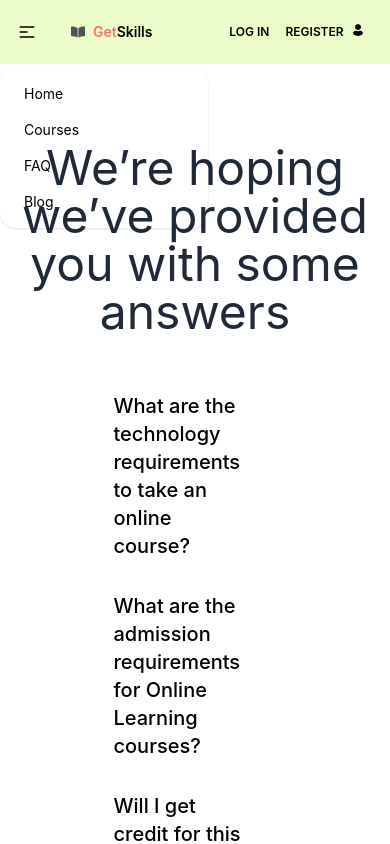
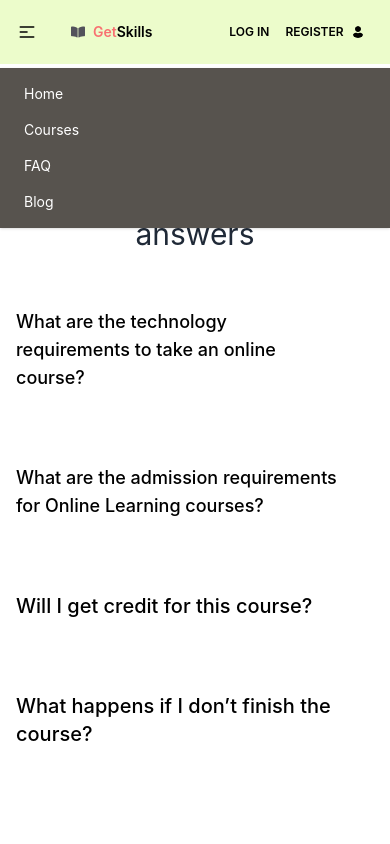
Before and after one commit to tauhid880/Get_Skils, a React (Create React App) app: page /faq in a window 390 px wide. Both pictures are taken after a click on the label 27 px from the left and 32 px from the top of the page. Shown: the top 844 px of the page. Built offline with nearby package versions, Linux system fonts and the light colour scheme; no server answers.

Commit message:
PDF print button done

```diff
--- a/package.json
+++ b/package.json
@@ -15,6 +15,7 @@
     "react-icons": "^4.6.0",
     "react-router-dom": "^6.4.2",
     "react-scripts": "5.0.1",
+    "react-to-print": "^2.14.7",
     "web-vitals": "^2.1.4"
   },
   "scripts": {
--- a/src/Pages/CourseCard/CourseCard.js
+++ b/src/Pages/CourseCard/CourseCard.js
@@ -5,7 +5,7 @@ const CourseCard = ({ courses }) => {
   const { picture, name, duration, title, id } = courses;
   return (
     <div>
-      <div className="card w-96  bg-yellow-100  shadow-2xl rounded-none">
+      <div className="card w-full h-full  bg-yellow-100  shadow-2xl rounded-none">
         <figure className="object-cover">
           <img src={picture} alt="Shoes" />
         </figure>
--- a/src/Pages/CourseDetails/CourseDetails.js
+++ b/src/Pages/CourseDetails/CourseDetails.js
@@ -1,8 +1,11 @@
 import React from "react";
 import { FaFilePdf } from "react-icons/fa";
-import { Link, useLoaderData } from "react-router-dom";
+import { useLoaderData } from "react-router-dom";
+import ReactToPrint from "react-to-print";
+import { useRef } from "react";
 
 const CourseDetails = () => {
+  const ref = useRef();
   const course = useLoaderData();
   const {
     title,
@@ -22,20 +25,15 @@ const CourseDetails = () => {
             alt=""
             className="lg:max-w-sm w-9/12 rounded-lg shadow-2xl object-cover"
           />
-          <div className="bg-red-100 shadow-2xl p-5">
+          {/* print pdf */}
+          <div className="print bg-red-100 shadow-2xl p-5">
+            <div className="sss">
+              <div ref={ref} className="a m-10">
                 <div className="flex lg:flex-row  flex-col justify-start gap-5 items-center">
                   <div>
                     <h1 className="lg:text-3xl text-4xl  font-bold text-start lg:mr-20 mr-5">
                       {title}
                     </h1>
-              </div>
-              <div>
-                <Link>
-                  <button className="btn btn-ghost">
-                    <FaFilePdf className="lg:text-5xl text-3xl lg:p-2 p-1 text-center text-red-400"></FaFilePdf>
-                    Download PDF
-                  </button>
-                </Link>
                   </div>
                 </div>
                 <p className="py-6 min-w-full">{details}</p>
@@ -46,6 +44,18 @@ const CourseDetails = () => {
                   Course Instructor : {Instructor_name}
                 </p>
               </div>
+            </div>
+            <ReactToPrint
+              trigger={() => (
+                <button className="btn btn-ghost">
+                  <FaFilePdf className="lg:text-5xl text-3xl lg:p-2 p-1 text-center text-red-400"></FaFilePdf>
+                  Download PDF
+                </button>
+              )}
+              content={() => ref.current}
+            ></ReactToPrint>
+          </div>
+          {/* PDF end */}
           <div>
             <div class="shadow-lg w-64 bg-red-200 dark:bg-gray-800 p-4">
               <p class="text-gray-800 dark:text-gray-50 text-xl font-medium mb-4">
@@ -147,7 +157,7 @@ const CourseDetails = () => {
                 type="button"
                 class="py-2 px-4 btn btn-outline btn-warning   text-black w-full text-center text-base font-semibold shadow-md rounded-lg "
               >
-                <p className="text-black normal-case">Add to Cart</p>
+                <p className="text-black normal-case">Get premium access</p>
               </button>
             </div>
           </div>
--- a/src/Pages/Faq/Faq.js
+++ b/src/Pages/Faq/Faq.js
@@ -2,14 +2,14 @@ import React from "react";
 
 const Faq = () => {
   return (
-    <div className="min-h-screen">
-      <h1 className="text-5xl mt-20  text-center">
+    <div className="h-screen">
+      <h1 className="lg:text-5xl text-3xl mt-20 mx-5  text-center">
         We’re hoping we’ve provided you with some answers
       </h1>
-      <div className="flex lg:flex-row flex-col items-center mt-10">
-        <div className="collapse w-1/2">
+      <div className="grid grid-flow-row gap-10 text-start mt-10">
+        <div className="collapse">
           <input type="checkbox" />
-          <div className="collapse-title text-black text-xl font-medium">
+          <div className="collapse-title text-black lg:text-xl text-lg font-medium">
             What are the technology requirements to take an online course?
           </div>
           <div className="collapse-content">
@@ -21,9 +21,9 @@ const Faq = () => {
             </p>
           </div>
         </div>
-        <div className="collapse w-1/2">
+        <div className="collapse">
           <input type="checkbox" />
-          <div className="collapse-title text-black text-xl font-medium">
+          <div className="collapse-title text-black lg:text-xl text-lg font-medium">
             What are the admission requirements for Online Learning courses?
           </div>
           <div className="collapse-content">
@@ -46,9 +46,9 @@ const Faq = () => {
             </p>
           </div>
         </div>
-        <div className="collapse w-1/2">
+        <div className="collapse ">
           <input type="checkbox" />
-          <div className="collapse-title text-black text-xl font-medium">
+          <div className="collapse-title lg:text-xl text-lg text-black text-xl font-medium">
             Will I get credit for this course?
           </div>
           <div className="collapse-content">
@@ -60,9 +60,9 @@ const Faq = () => {
             </p>
           </div>
         </div>
-        <div className="collapse w-1/2">
+        <div className="collapse ">
           <input type="checkbox" />
-          <div className="collapse-title text-black text-xl font-medium">
+          <div className="collapse-title lg:text-xl text-lg text-black text-xl font-medium">
             What happens if I don’t finish the course?
           </div>
           <div className="collapse-content">
--- a/src/Pages/Shared/Header/Header.js
+++ b/src/Pages/Shared/Header/Header.js
@@ -32,7 +32,7 @@ const Header = () => {
           </label>
           <ul
             tabIndex={0}
-            className="menu text-black menu-compact dropdown-content mt-3 p-2 shadow  rounded-box w-52"
+            className="menu text-white menu-compact bg-stone-600 w-screen dropdown-content mt-3 p-2 shadow "
           >
             <li className="">
               <Link to={"/"}>Home</Link>
@@ -73,7 +73,7 @@ const Header = () => {
         </ul>
       </div>
       <div className="navbar-end flex  justify-center items-center">
-        <div className="  text-xs lg:text-sm text-black">
+        <div className=" flex  items-center  text-xs lg:text-sm text-black">
           {user?.uid ? (
             <>
               <button onClick={handleLogOut} className="btn btn-ghost mx-2">
@@ -102,7 +102,7 @@ const Header = () => {
           >
             {user?.photoURL ? (
               <img
-                className="lg:w-10 w-3 rounded-full"
+                className="lg:w-10 w-8 rounded-full"
                 src={user?.photoURL}
                 alt=""
               />
--- a/src/Pages/Shared/LeftSideBar/LeftSideBar.js
+++ b/src/Pages/Shared/LeftSideBar/LeftSideBar.js
@@ -1,5 +1,4 @@
 import React, { useEffect, useState } from "react";
-import { Link } from "react-router-dom";
 import CourseList from "../../CourseList/CourseList";
 
 const LeftSideBar = () => {
@@ -10,11 +9,11 @@ const LeftSideBar = () => {
       .then((data) => setCategories(data));
   }, []);
   return (
-    <div className="">
-      <h1 className="text-2xl font-semibold text-center w-auto lg:w-full mt-3">
+    <div className=" bg-zinc-400 ">
+      <h1 className="text-2xl py-5 font-semibold text-center w-auto lg:w-full ">
         Total {categories.length} Course
       </h1>
-      <div className="m-5">
+      <div className="mx-5">
         {categories.map((category) => (
           <CourseList key={category.id} courseList={category}></CourseList>
         ))}
--- a/src/Pages/Shared/RightSideBar/RightSideBar.js
+++ b/src/Pages/Shared/RightSideBar/RightSideBar.js
@@ -1,5 +1,4 @@
 import React, { useEffect, useState } from "react";
-import { Link } from "react-router-dom";
 import CourseCard from "../../CourseCard/CourseCard";
 
 const RightSideBar = () => {
@@ -10,7 +9,7 @@ const RightSideBar = () => {
       .then((data) => setCategories(data));
   }, []);
   return (
-    <div className="grid col lg:grid-cols-3 gap-5 m-0 lg:p-10  shadow-2xl">
+    <div className="grid col lg:grid-cols-3 gap-5 m-7 lg:p-10  shadow-2xl">
       {categories.map((category) => (
         <CourseCard key={category.id} courses={category}></CourseCard>
       ))}
```
Also changed, not shown: 1 other file (tests, documents, lock files or other folders). Lines whose indentation alone changed are shown as unchanged.
